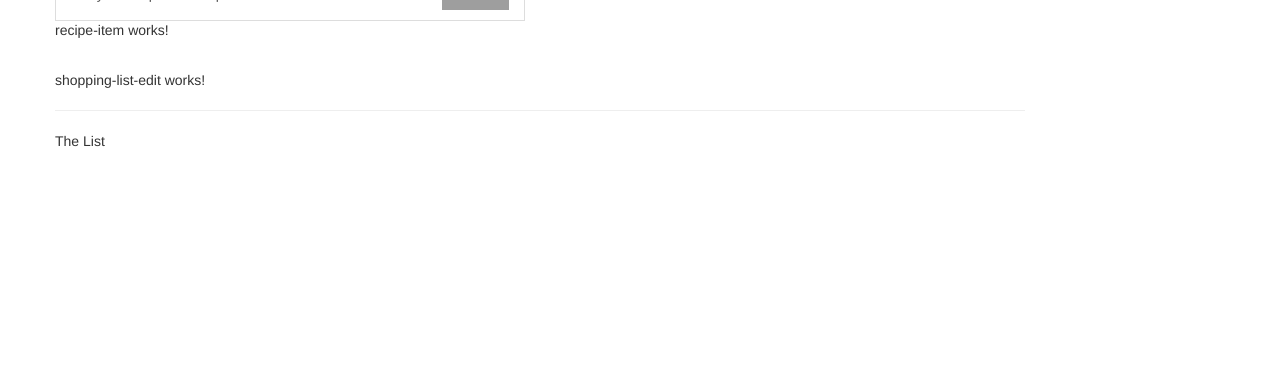
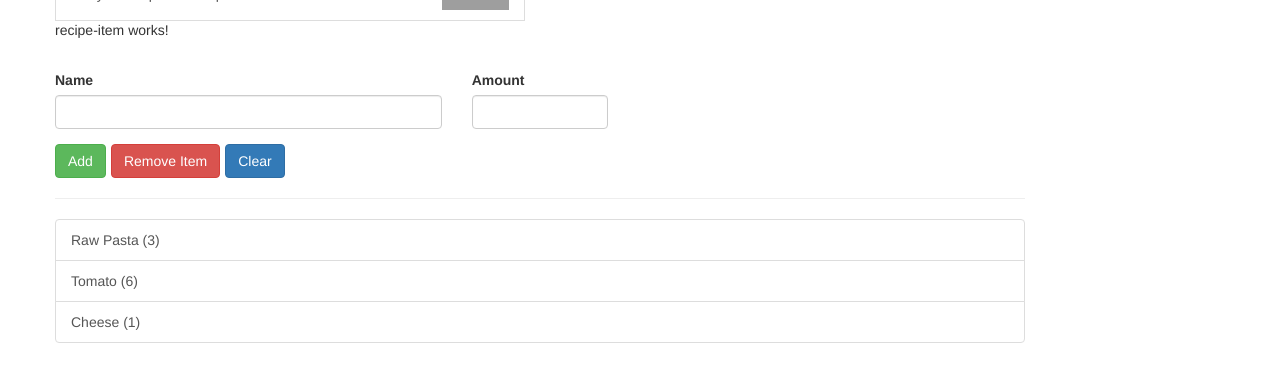
Before and after one commit to vajavaibhav/recipe-app, an Angular app: page / in a window 1280 px wide. Shown: the part 340-722 px from the top of the page. Built offline with nearby package versions, Linux system fonts and the light colour scheme; grey boxes are pictures that could not be loaded.

Commit message:
shoping list component added & ingredients model created

```diff
--- /dev/null
+++ b/src/app/components/shared/ingredient.model.ts
@@ -0,0 +1,3 @@
+export class Ingredient{
+    constructor(public name: string , public amount: number){}
+}
--- a/src/app/components/shopping/shopping-list/shopping-list-edit/shopping-list-edit.component.html
+++ b/src/app/components/shopping/shopping-list/shopping-list-edit/shopping-list-edit.component.html
@@ -1 +1,25 @@
-<p>shopping-list-edit works!</p>
+<div class="row">
+    <div class="col-xs-12">
+        <form>
+            <div class="row">
+                <div class="col-sm-5 form-group">
+                    <label for="Name">Name</label>
+                    <input type="text" id="name" class="form-control">
+                </div>
+                <div class="col-sm-2 form-group">
+                    <label for="Amount">Amount</label>
+                    <input type="number" id="amount" class="form-control">
+                </div>
+            </div>
+            <div class="row">
+                <div class="col-xs-12">
+                    <div class="btn-toolbar">
+                        <button class="btn btn-success" type="submit">Add</button>
+                        <button class="btn btn-danger" type="button">Remove Item</button>
+                        <button class="btn btn-primary" type="button">Clear</button>
+                    </div>
+                </div>
+            </div>
+        </form>
+    </div>
+</div>
--- a/src/app/components/shopping/shopping-list/shopping-list.component.html
+++ b/src/app/components/shopping/shopping-list/shopping-list.component.html
@@ -2,6 +2,11 @@
     <div class="col-xs-10">
         <app-shopping-list-edit></app-shopping-list-edit>
         <hr>
-        <p>The List</p>
+        <ul class="list-group">
+            <a class="list-group-item"
+            style="cursor: pointer;"
+            *ngFor = "let ingredient of ingredients"
+            >{{ingredient.name}} ({{ ingredient.amount }})</a>
+        </ul>
     </div>
 </div>
--- a/src/app/components/shopping/shopping-list/shopping-list.component.ts
+++ b/src/app/components/shopping/shopping-list/shopping-list.component.ts
@@ -1,4 +1,5 @@
 import { Component } from '@angular/core';
+import { Ingredient } from '../../shared/ingredient.model';
 
 @Component({
   selector: 'app-shopping-list',
@@ -7,4 +8,10 @@
 })
 export class ShoppingListComponent {
 
+  ingredients : Ingredient[] = [
+    new Ingredient("Raw Pasta" , 3),
+    new Ingredient("Tomato", 6),
+    new Ingredient("Cheese" , 1)
+  ];
+
 }
```
